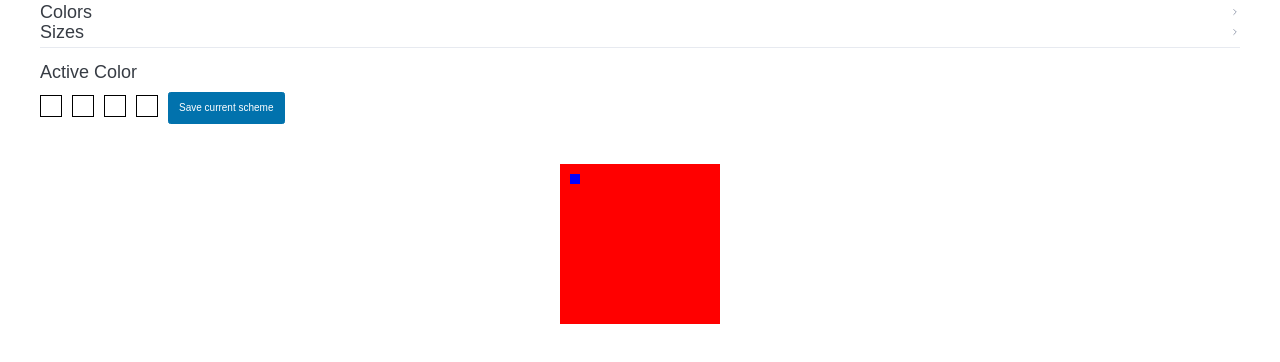
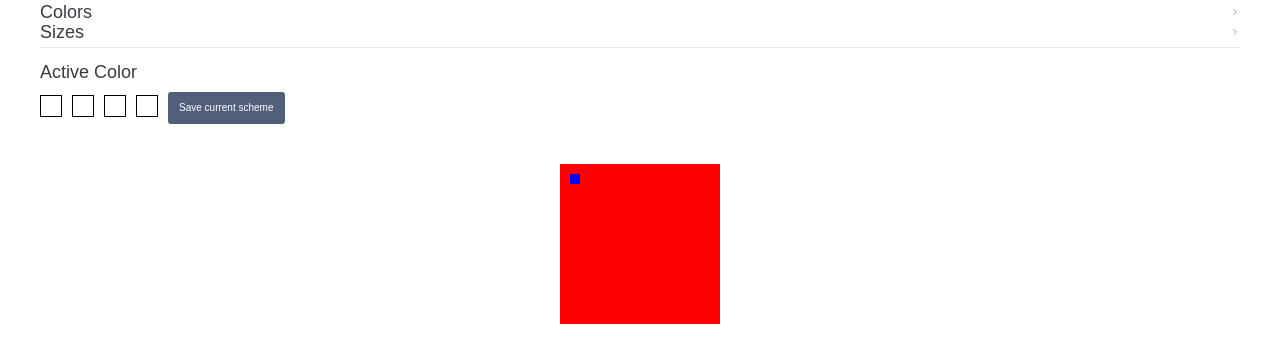
Before and after one commit to macsigner/nes-sprite-maker, a website built with Vite: page index.html in a window 1280 px wide. Shown: the part 36-398 px from the top of the page. Built offline with nearby package versions, Linux system fonts and the light colour scheme.

Commit message:
feat: add new scheme color for pico

```diff
--- a/src/main.js
+++ b/src/main.js
@@ -1,4 +1,3 @@
-import '@picocss/pico';
 import './scss/main.scss';
 
 import NesSpriteMaker from './js/modules/NesSpriteMaker.js';
--- a/src/scss/main.scss
+++ b/src/scss/main.scss
@@ -1,7 +1,10 @@
 /**
  * main import file.
  */
-
+@use "@picocss/pico/scss/pico" with (
+    $enable-classes: true,
+    $theme-color: "slate",
+);
 @use 'base';
 @use 'modules/helper';
 @use 'modules/cols';
```
